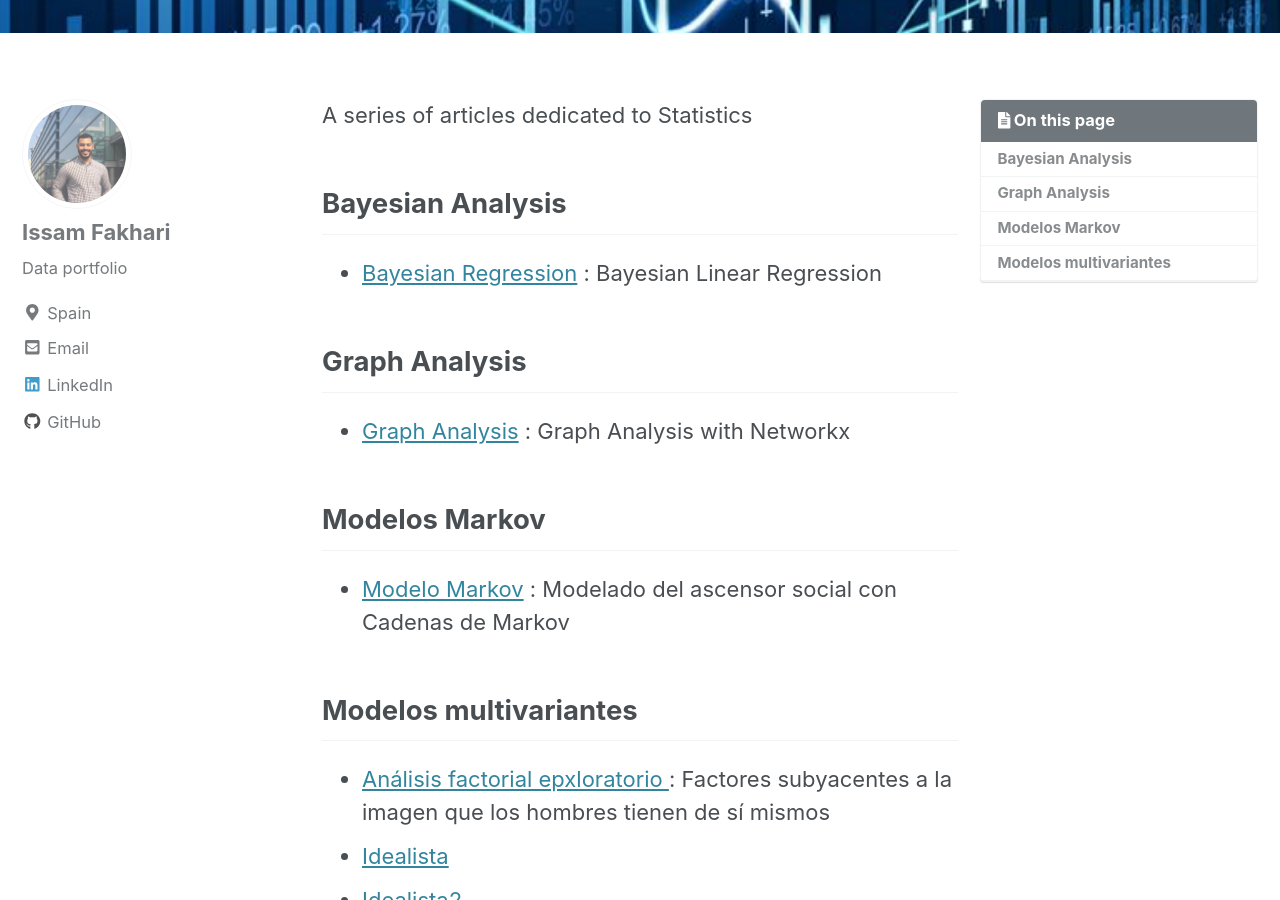
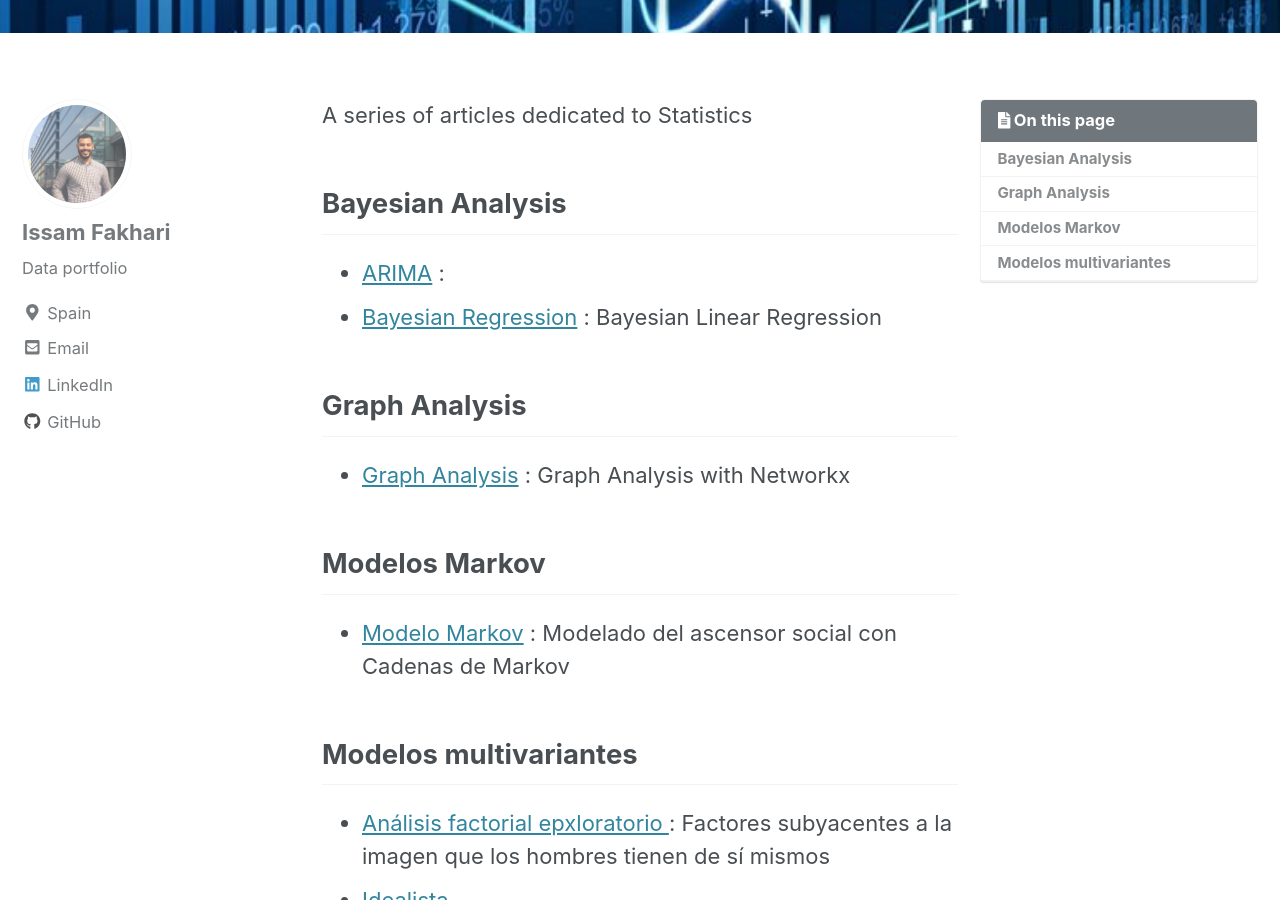
Before and after one commit to IssamFakhari/issamfakhari.github.io, a Jekyll site: the page built from _pages/st.md, in a window 1280 px wide and 900 px high, scrolled down 392 px. Built offline with Jekyll 4.4.1, drawn with Linux system fonts in a browser that asks for light colours; cached includes are drawn as plain includes.

Commit message:
Update st.md

```diff
--- a/_pages/st.md
+++ b/_pages/st.md
@@ -14,7 +14,7 @@ header:
 A series of articles dedicated to Statistics
 
 ## Bayesian Analysis
-
+* [ARIMA](https://issamfakhari.github.io/statistics/ARIMA/) :
 * [Bayesian Regression](https://mohameddhaoui.github.io/statistics/bayesianregression/) :  Bayesian Linear Regression
 
 
```
